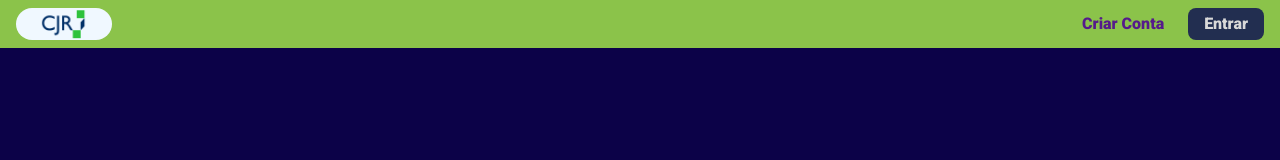
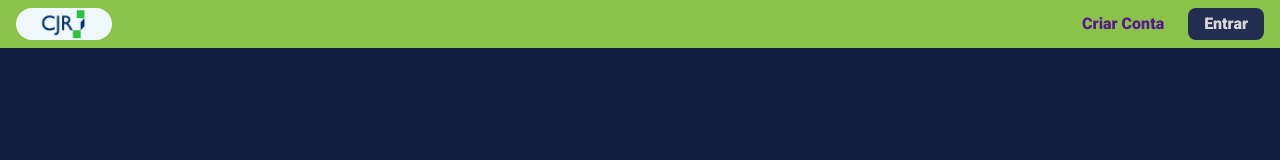
Before and after one commit to mauro-fernandes/PT_CJr_grupo10, a plain HTML site: page telacadastro.html in a window 1280 px wide. Shown: the top 160 px of the page. Drawn offline with Linux system fonts and the light colour scheme.

Commit message:
modified teladecadastrostyle.css to match the modifications in navbar_style.css

```diff
--- a/telacadastrostyle.css
+++ b/telacadastrostyle.css
@@ -1,5 +1,5 @@
 @import url('https://fonts.googleapis.com/css2?family=Roboto:wght@400;900&display=swap');
-body{background-color: rgb(12, 2, 72);}
+body{background-color: #111E3E;}
 .navbar{
     height: 3rem;
     width: 100%;
@@ -43,6 +43,7 @@ body{background-color: rgb(12, 2, 72);}
     margin: 0.5rem -0.5rem;
     font-family: 'Roboto', sans-serif;
 }
+
 
 .text-center {
     text-align: center;
```
